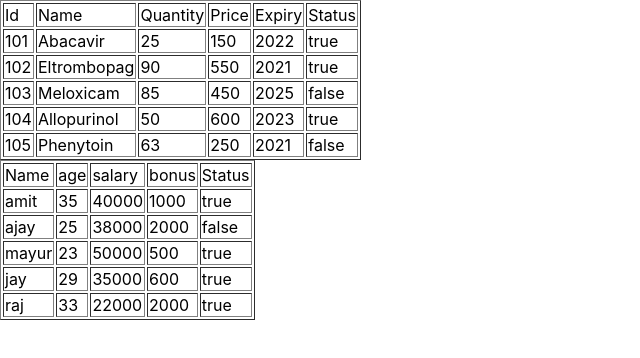
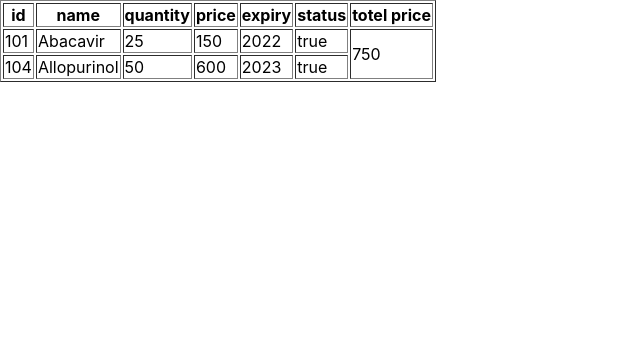
Before and after one commit to Bansishingala/demo, a React (Create React App) app: page / in a window 1280 px wide. Shown: the top 358 px of the page, without its empty margins (0-640 px from the left). Built offline with nearby package versions, Linux system fonts and the light colour scheme.

Commit message:
1-6-2022

```diff
--- a/src/App.js
+++ b/src/App.js
@@ -6,7 +6,8 @@
 
 function App() {
 
-  let data = [
+  let data =
+  [
     {
       id: 101,
       name: 'Abacavir',
@@ -49,70 +50,26 @@
     }
   ];
 
-  let data1=
-[
-    {
-      name: "amit",
-      age: 35,
-      salary: 40000,
-      bonus: 1000,
-      status: true
-    },
-    {
-      name: "ajay",
-      age: 25,
-      salary: 38000,
-      bonus: 2000,
-      status: false
-    },
-    {
-      name: "mayur",
-      age: 23,
-      salary: 50000,
-      bonus: 500,
-      status: true
-    },
-    {
-      name: "jay",
-      age: 29,
-      salary: 35000,
-      bonus: 600,
-      status: true
-    },
-    {
-      name: "raj",
-      age: 33,
-      salary: 22000,
-      bonus: 2000,
-      status: true
-    },
-  ]
-
-  let fdata = data.filter ((d) =>d.status === true && d.expiry >= 2022 )
-  console.log(fdata);
-  let fdata1 = data1.filter ((d1) =>d1.age >= 21 && d1.status === true )
-  console.log(fdata1);
-
-  let ans=  fdata.reduce((acc,d,i)=>acc + d.price ,0)
+  let fData = data.filter((d,i) => d.status === true && d.expiry >= 2022);
+  let ans = fData.reduce((acc, d, i) => acc + d.price ,0);
   console.log(ans);
-  let ans1 = fdata1.reduce ((acc,d1,i)=> acc + d1.salary ,0)
-  console.log(ans1);
 
   return (
     <div>
       <table border="1">
         <tr>
-          <td>Id</td>
-          <td>Name</td>
-          <td>Quantity</td>
-          <td>Price</td>
-          <td>Expiry</td>
-          <td>Status</td>
+          <th>id</th>
+          <th>name</th>
+          <th>quantity</th>
+          <th>price</th>
+          <th>expiry</th>
+          <th>status</th>
+          <th>totel price</th>
         </tr>
         {
-          data.map((d) => {
-            let {id,name,quantity,price,expiry,status} = d
-            return (
+          fData.map((d,i) => {
+            let { id, name,quantity, price, expiry, status} = d;
+            return(
             <tr>
               <td>{id}</td>
               <td>{name}</td>
@@ -120,29 +77,7 @@
               <td>{price}</td>
               <td>{expiry}</td>
               <td>{status.toString()}</td>
-              </tr>
-            )
-          })
-        }
-      </table>
-      <table border="1">
-        <tr>
-          <td>Name</td>
-          <td>age</td>
-          <td>salary</td>
-          <td>bonus</td>
-          <td>Status</td>
-        </tr>
-        {
-          data1.map((d1) => {
-            let {name,age,salary,bonus,status} = d1
-            return (
-              <tr>
-                <td>{name}</td>
-                <td>{age}</td>
-                <td>{salary}</td>
-                <td>{bonus}</td>
-                <td>{status.toString()}</td>
+              {i === 0 ? <td rowSpan={5}>{ans}</td> : null}
             </tr>
             )
           })
@@ -150,10 +85,6 @@
       </table>
     </div>
   );
-
-
-
 }
 
-
 export default App;
```
Lines whose indentation alone changed are shown as unchanged.
